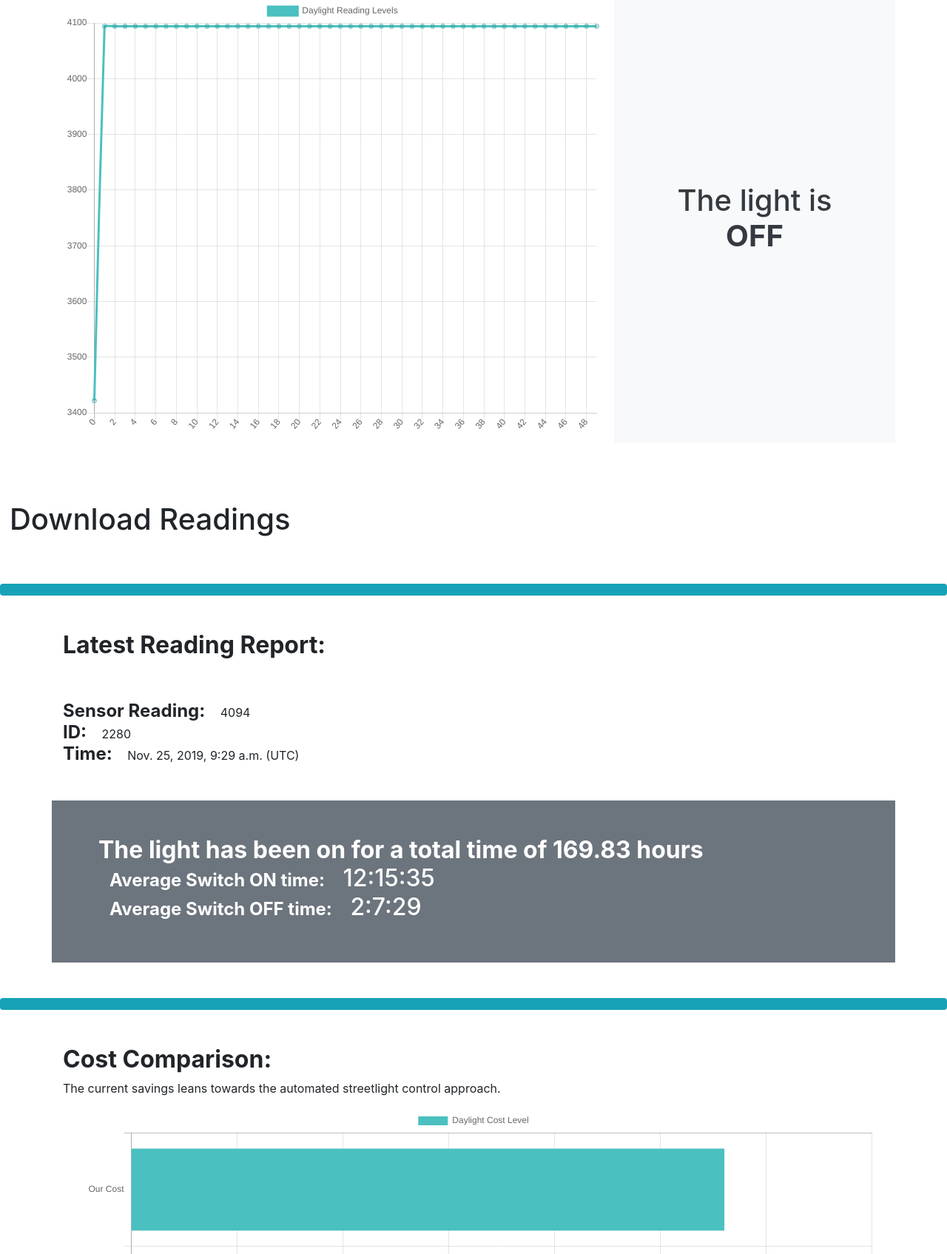
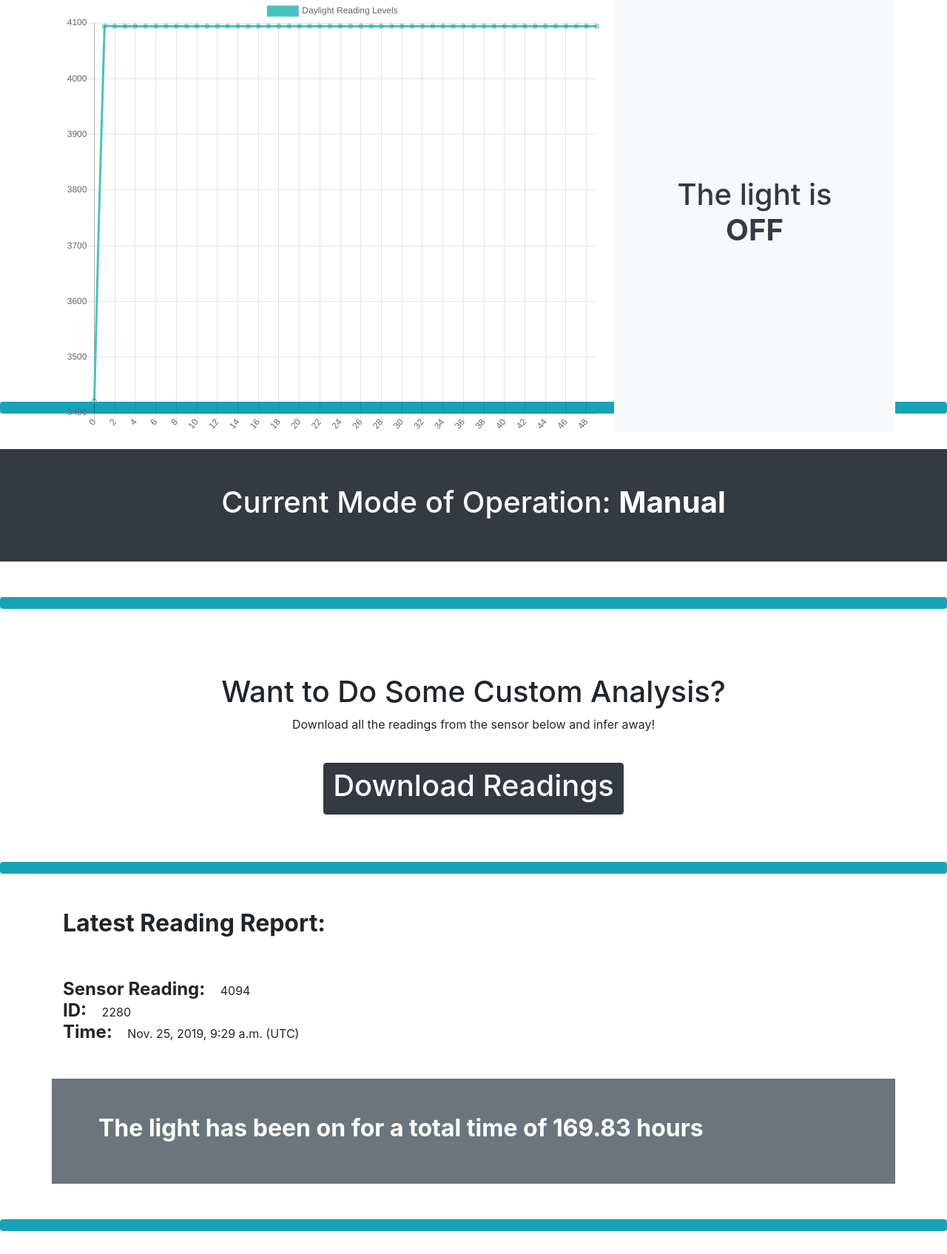
Before and after one commit to nishant-sachdeva/DjangoServerEsw, a Django app: page / in a window 1280 px wide. Shown: the part 225-1920 px from the top of the page at 74% size. Run offline with Django 3.2, Linux system fonts and the light colour scheme; data comes from the database, SQL or seed files in the repository; some libraries are stand-ins or nearby versions.

Commit message:
modified layout to include mode, download, average times

```diff
--- a/server/templates/home.html
+++ b/server/templates/home.html
@@ -1,7 +1,7 @@
 {% extends 'base.html' %} {% block content %}
 
 <script src="https://cdnjs.cloudflare.com/ajax/libs/Chart.js/2.5.0/Chart.min.js"></script>
-<div class="container h-75 w-100">
+<div class="container h-50 w-100">
   <div class="row h-100">
     <div class="col-12 col-md-8 w-100">
 			<div class="chartjs-wrapper">
@@ -28,12 +28,50 @@
   </div>
 </div>
 
+<div class="py-5"></div>
 
-<br><br><br>
-              <a href="download/" class="btn btn-default" target="_blank" > <h1>Download Readings</h1></a>
+<div class="progress my-5">
+  <div class="progress-bar bg-info" role="progressbar" style="width: 100%" aria-valuenow="50" aria-valuemin="0" aria-valuemax="100">
+  </div>
+</div>
+
+<div class="container-fluid py-5 bg-dark text-white px-5">
+  <div class="row">
+    <div class="col">
+      <div class="container">
+        <div class="row">
+          <div class="col text-center">
+              <h1>Current Mode of Operation: <b> {% if list.mode == 1 %} Automatic {% else %} Manual {% endif %}</b> </h1>
+          </div>
+        </div>
+      </div>
+    </div>
+  </div>
+</div>
+
+
+<div class="progress my-5">
+    <div class="progress-bar bg-info" role="progressbar" style="width: 100%" aria-valuenow="50" aria-valuemin="0" aria-valuemax="100">
+    </div>
+</div>
+
+<div class="container py-3">
+  <div class="row">
+    <div class="col text-center py-4">
+      <h1>Want to Do Some Custom Analysis?</h1>
+      <p>Download all the readings from the sensor below and infer away!</p>
+    </div>
+  </div>
+  <div class="row">
+    <div class="col text-center">
+      <a href="download/" class="btn btn-dark" target="_blank"> <h1>Download Readings</h1></a>
+    </div>
+  </div>
+</div>
+
+
 <div class="progress  my-5">
   <div class="progress-bar bg-info" role="progressbar" style="width: 100%" aria-valuenow="50" aria-valuemin="0" aria-valuemax="100">
-
   </div>
 </div>
 
@@ -70,17 +108,6 @@
           <b>The light has been on for a total time of
             {{ list.total_time }} hours
           </b>
-
-        <div class="col">
-        <h4 class="d-inline pr-3"><b>Average Switch ON time:</b></h4>
-        {{ list.switch_on }}
-        </div>
-
-        <div class="col">
-        <h4 class="d-inline pr-3"><b>Average Switch OFF time:</b></h4>
-        {{ list.switch_off }}
-      </div>
-
         </h2>
       </div>
     </div>
@@ -90,7 +117,7 @@
   <div class="progress-bar bg-info" role="progressbar" style="width: 100%" aria-valuenow="50" aria-valuemin="0" aria-valuemax="100"></div>
 </div>
 
-<div class="container h-25 my-5">
+<div class="container my-5">
     <div class="row">
         <div class="col">
             <h2><b>Cost Comparison:</b></h2>
@@ -107,6 +134,50 @@
 			</div>
         </div>
     </div>
+</div>
+
+<div class="progress  my-5">
+    <div class="progress-bar bg-info" role="progressbar" style="width: 100%" aria-valuenow="50" aria-valuemin="0" aria-valuemax="100"></div>
+</div>
+
+<div class="container h-25 my-5">
+    <div class="row">
+        <div class="col">
+            <h2><b>Average ON Time:</b></h2>
+            <p>
+                This is the approximate time at which the light switches on
+            </p>
+        </div>
+    </div>
+    <div class="row pt-5">
+      <div class="col text-center text-info">
+        <h1>{{ list.switch_on }}</h1>
+      </div>
+    </div>
+</div>
+
+<div class="progress  my-5">
+    <div class="progress-bar bg-info" role="progressbar" style="width: 100%" aria-valuenow="50" aria-valuemin="0" aria-valuemax="100"></div>
+</div>
+
+<div class="container h-25 my-5">
+    <div class="row">
+        <div class="col">
+            <h2><b>Average OFF Time:</b></h2>
+            <p>
+                This is the approximate time at which the light switches off
+            </p>
+        </div>
+    </div>
+    <div class="row pt-5">
+      <div class="col text-center text-info">
+        <h1>{{ list.switch_off }}</h1>
+      </div>
+    </div>
+</div>
+
+<div class="progress  my-5">
+    <div class="progress-bar bg-info" role="progressbar" style="width: 100%" aria-valuenow="50" aria-valuemin="0" aria-valuemax="100"></div>
 </div>
 
 <script>
```
